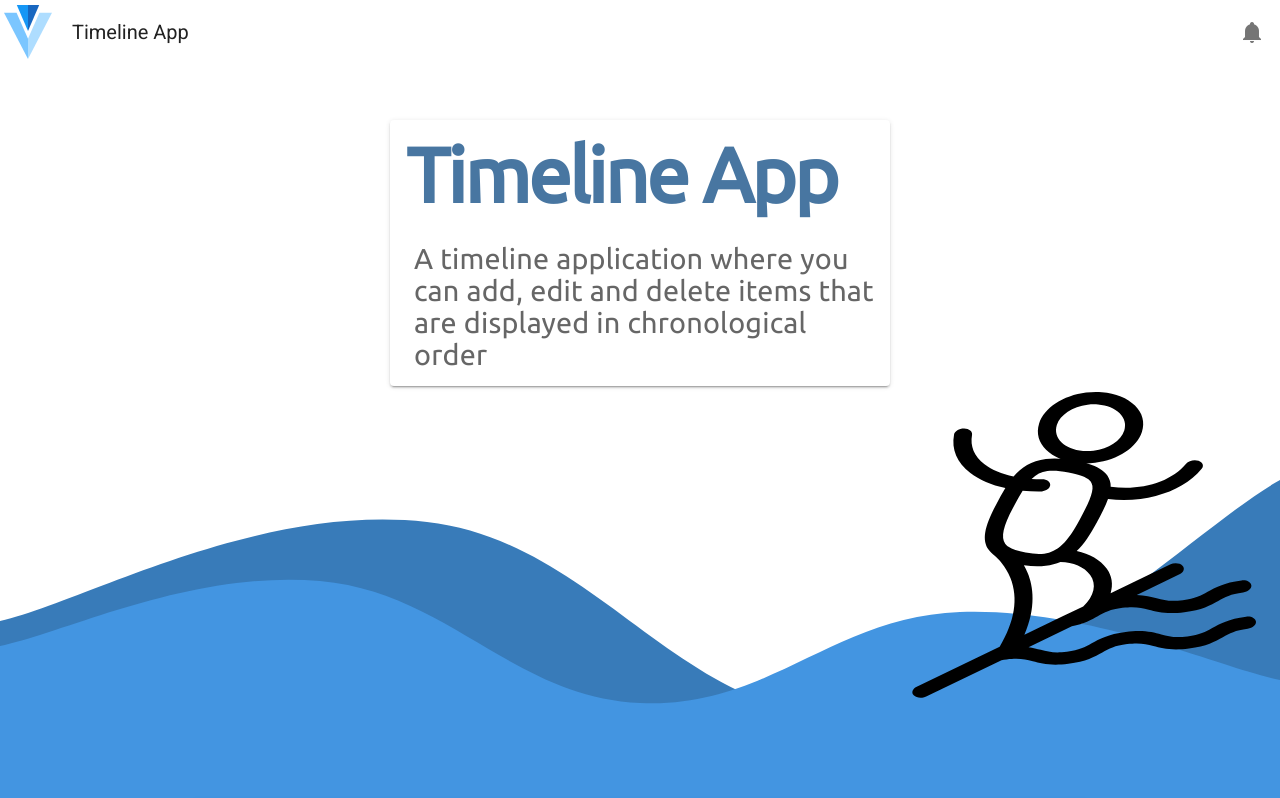
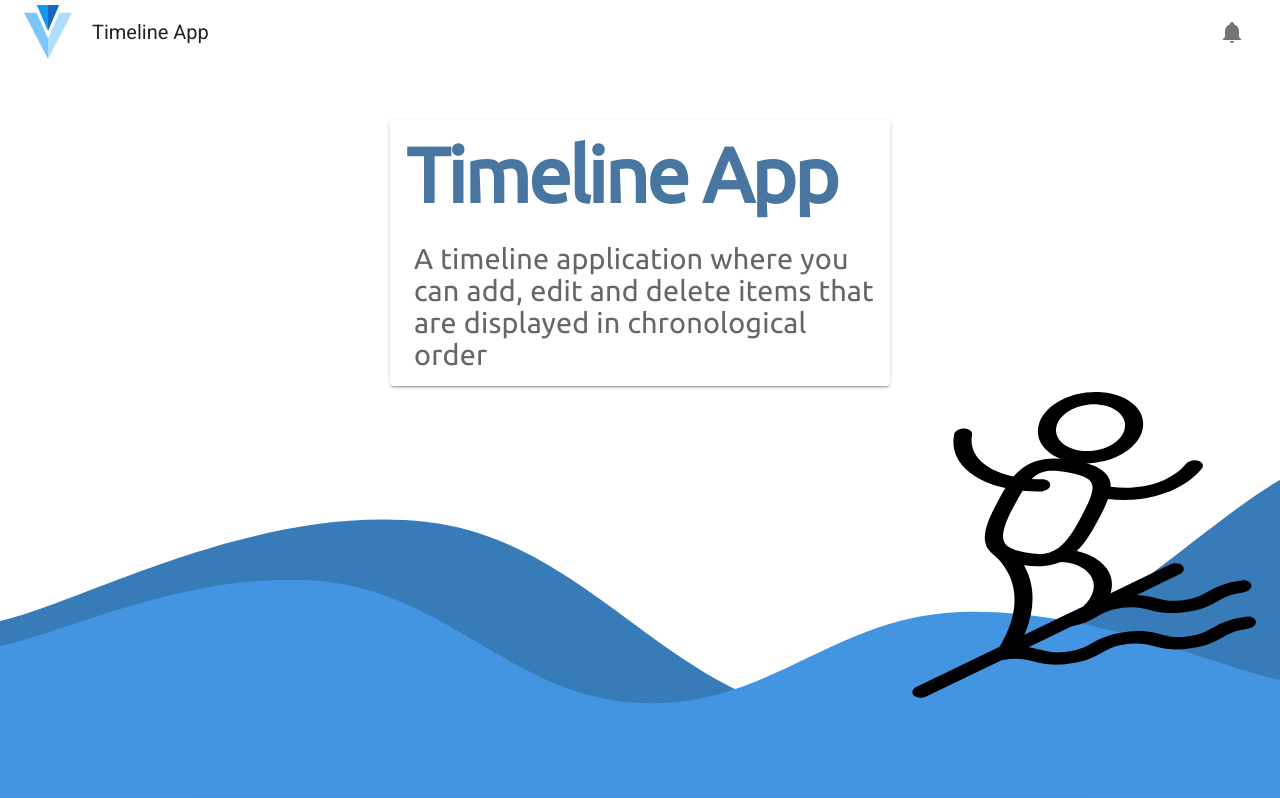
Before and after one commit to gaboarp2020/timeline-app, a Vue app: page / in a window 1280 px wide. Shown: the top 798 px of the page. Built offline with nearby package versions, Linux system fonts and the light colour scheme.

Commit message:
Add horizontal padding in ThHeader component

```diff
--- a/src/components/TheHeader.vue
+++ b/src/components/TheHeader.vue
@@ -1,6 +1,6 @@
 <template>
   <div>
-    <v-app-bar color="white" elevate-on-scroll fixed>
+    <v-app-bar class="px-5" color="white" elevate-on-scroll fixed>
       <v-app-bar-nav-icon>
         <v-img width="32" src="../assets/logo.svg"></v-img>
       </v-app-bar-nav-icon>
```
